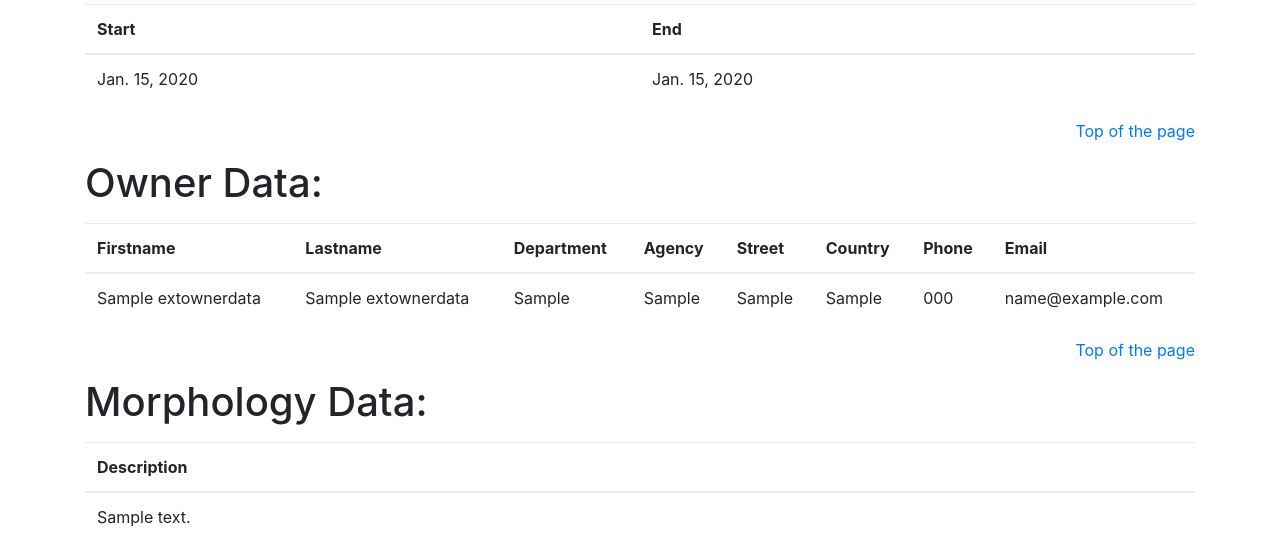
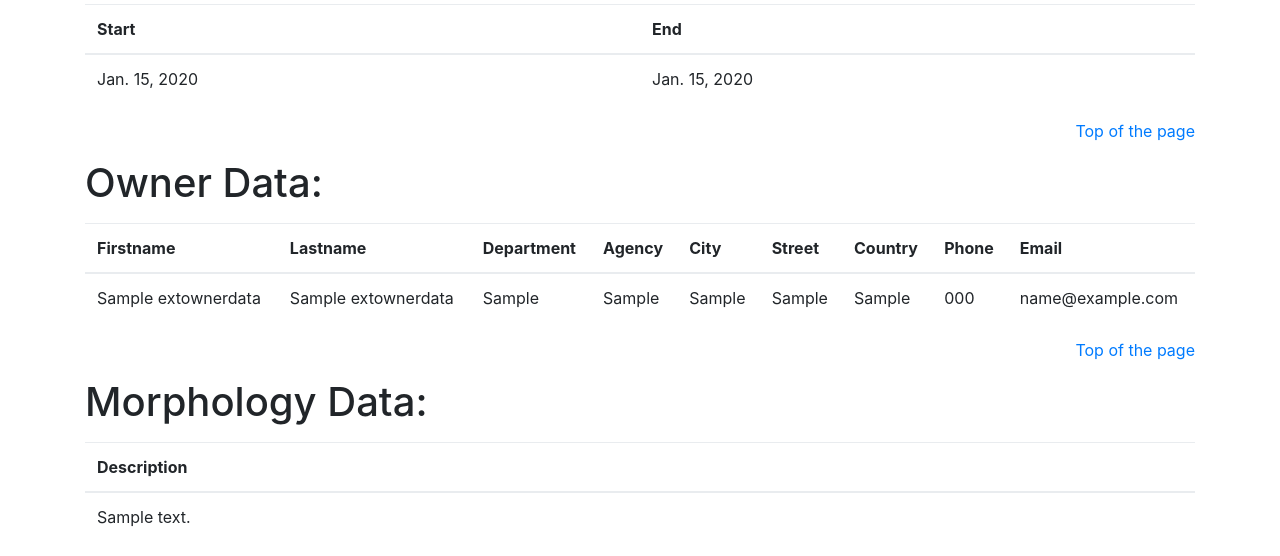
Before and after one commit to EIDA/stationbook, a Django app: page /networks/1/station/1/ in a window 1280 px wide. Shown: the part 1330-1886 px from the top of the page. Run offline with Django 3.2, Linux system fonts and the light colour scheme; data comes from the database, SQL or seed files in the repository; tables that the repository leaves empty hold one stand-in row (values such as "Sample post"); data that the repository does not hold is empty; some libraries are stand-ins or nearby versions.

Commit message:
Added city to the station ext owner data

```diff
--- a/src/stationbook/book/models.py
+++ b/src/stationbook/book/models.py
@@ -41,6 +41,8 @@ class ExtOwnerData(ExtEntityBase):
     department = models.CharField(
         max_length=STRING_LENGTH_SHORT, blank=True, default='n/a')
     agency = models.CharField(
+        max_length=STRING_LENGTH_SHORT, blank=True, default='n/a')
+    city = models.CharField(
         max_length=STRING_LENGTH_SHORT, blank=True, default='n/a')
     street = models.CharField(
         max_length=STRING_LENGTH_SHORT, blank=True, default='n/a')
--- a/src/stationbook/book/views.py
+++ b/src/stationbook/book/views.py
@@ -245,7 +245,7 @@ class ExtOwnerDataUpdateView(StationUpdateViewBase):
         StationUpdateViewBase.__init__(self,
         model=ExtOwnerData,
         fields=('name_first', 'name_last', 'department', 'agency',
-        'street', 'country', 'phone', 'email',))
+        'city', 'street', 'country', 'phone', 'email',))
 
     def get_object(self):
         self.ensure_user_access_right()
--- a/src/stationbook/templates/station_details.html
+++ b/src/stationbook/templates/station_details.html
@@ -241,6 +241,7 @@
             <th>Lastname</th>
             <th>Department</th>
             <th>Agency</th>
+            <th>City</th>
             <th>Street</th>
             <th>Country</th>
             <th>Phone</th>
@@ -253,6 +254,7 @@
             <td>{{ station.ext_owner_data.name_last }}</td>
             <td>{{ station.ext_owner_data.department }}</td>
             <td>{{ station.ext_owner_data.agency }}</td>
+            <td>{{ station.ext_owner_data.city }}</td>
             <td>{{ station.ext_owner_data.street }}</td>
             <td>{{ station.ext_owner_data.country }}</td>
             <td>{{ station.ext_owner_data.phone }}</td>
```
Also changed, not shown: src/stationbook/book/migrations/0002_extownerdata_city.py (added).
